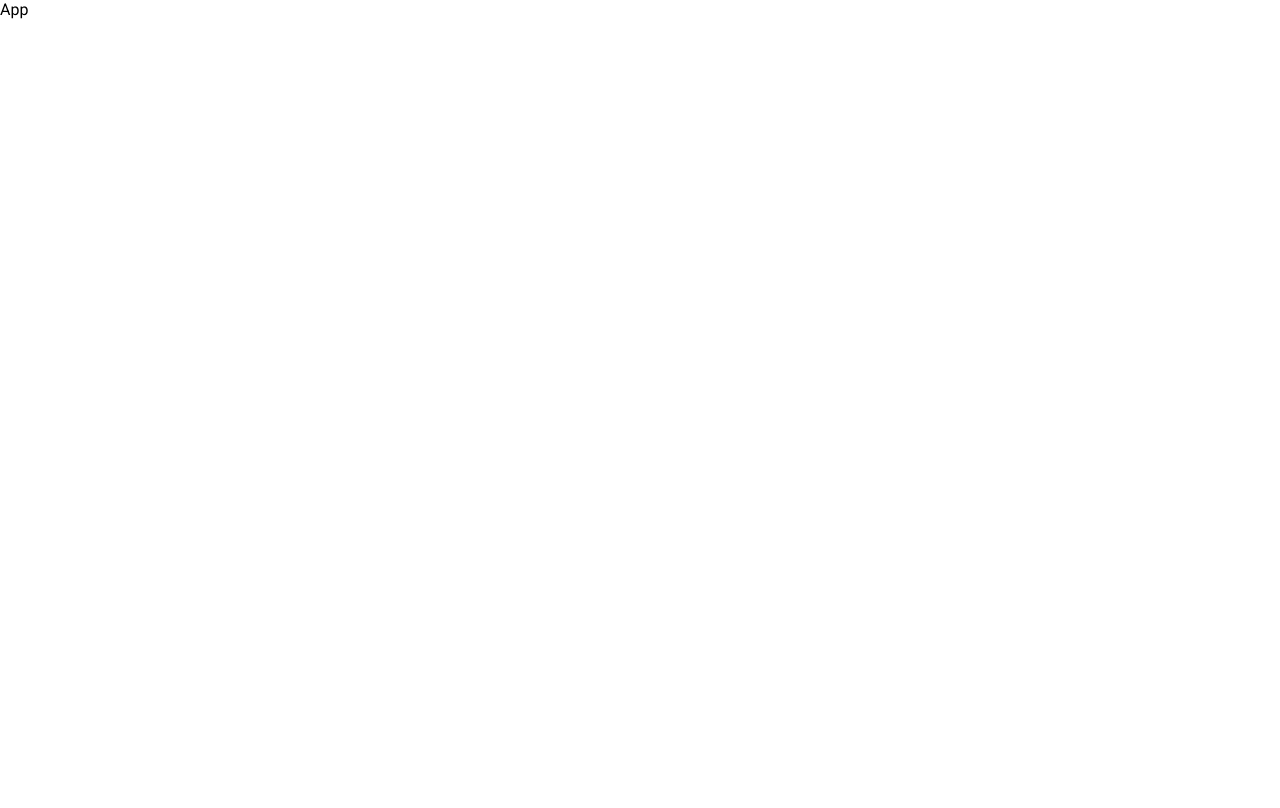
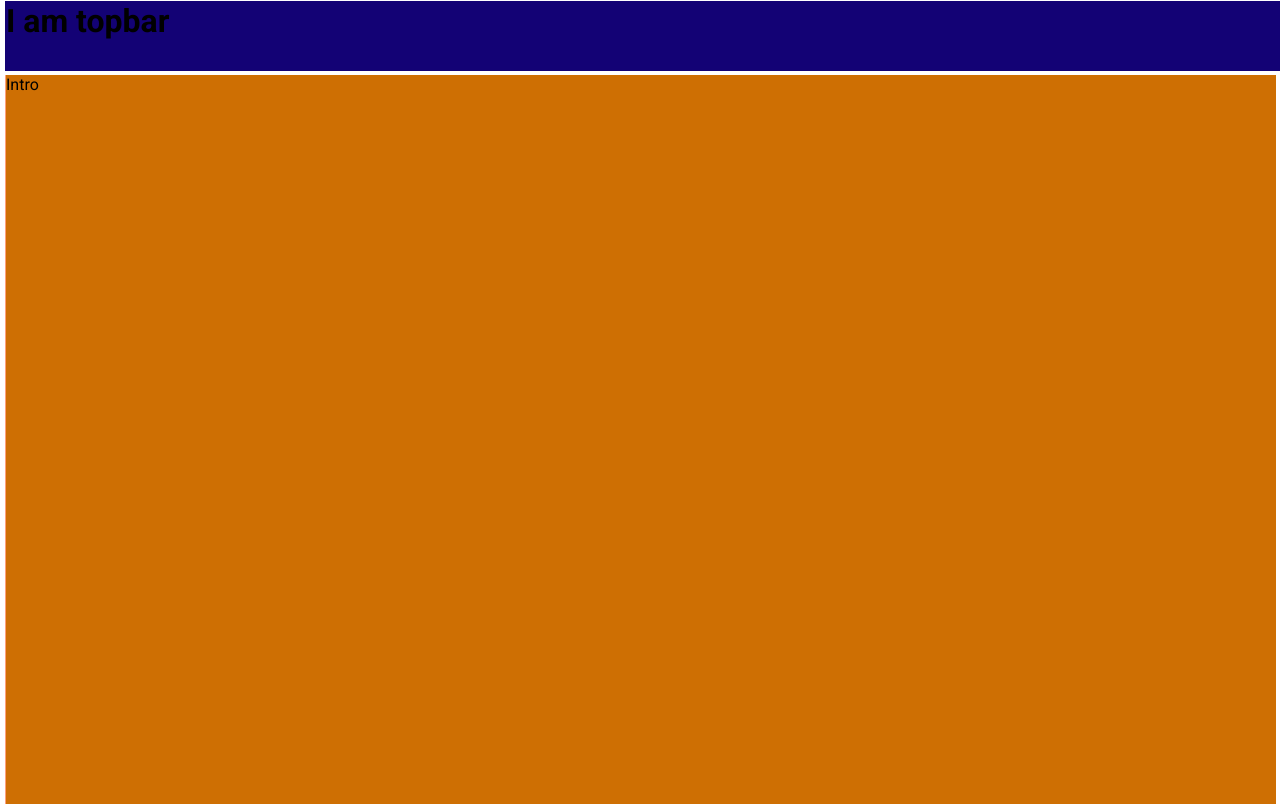
Before and after one commit to joshitrigun/react_portfolio, a React (Create React App) app: page / in a window 1280 px wide. Built offline with nearby package versions, Linux system fonts and the light colour scheme.

Commit message:
snap scroll effect added

```diff
--- a/package.json
+++ b/package.json
@@ -9,6 +9,7 @@
     "react": "^17.0.2",
     "react-dom": "^17.0.2",
     "react-scripts": "5.0.0",
+    "sass": "^1.49.9",
     "web-vitals": "^2.1.4"
   },
   "scripts": {
--- a/src/App.css
+++ /dev/null
@@ -1,3 +0,0 @@
-* {
-  margin: 0;
-}
--- a/src/App.js
+++ /dev/null
@@ -1,9 +0,0 @@
-import React from 'react'
-
-const App = () => {
-  return (
-    <div>App</div>
-  )
-}
-
-export default App
--- /dev/null
+++ b/src/App.jsx
@@ -0,0 +1,23 @@
+import Topbar from "./components/topbar/Topbar";
+import Intro from "./components/intro/Intro";
+import Portfolio from "./components/portfolio/Portfolio";
+import Works from "./components/works/Works";
+import Testimonials from "./components/testimonials/Testimonials";
+import Contact from "./components/contact/Contact";
+import "./App.scss";
+const App = () => {
+  return (
+    <div className="app">
+      <Topbar />
+      <div className="sections">
+        <Intro />
+        <Portfolio />
+        <Works />
+        <Testimonials />
+        <Contact />
+      </div>
+    </div>
+  );
+};
+
+export default App;
--- /dev/null
+++ b/src/App.scss
@@ -0,0 +1,26 @@
+* {
+  margin: 1px;
+}
+
+.app {
+  height: 100vh;
+
+  .sections {
+    width: 100%;
+    height: calc(100vh - 70px);
+    background-color: lightsalmon;
+    position: relative;
+    top: 70px;
+    scroll-snap-type: y mandatory;
+    scrollbar-width: none;
+    &::-webkit-scrollbar {
+      display: none;
+    }
+
+    > * {
+      width: 100vw;
+      height: calc(100vh - 70px);
+      scroll-snap-align: start;
+    }
+  }
+}
--- a/src/index.js
+++ b/src/index.js
@@ -1,8 +1,11 @@
 import React from 'react';
 import ReactDOM from 'react-dom';
-import App from "./App.js";
+import App from "./App.jsx";
 
 
 ReactDOM.render(
-  <App />, document.getElementById('root')
+  <React.StrictMode>
+    <App />
+  </React.StrictMode>
+  , document.getElementById('root')
 );
```
Also changed, not shown: 1 other file (tests, documents, lock files or other folders).
